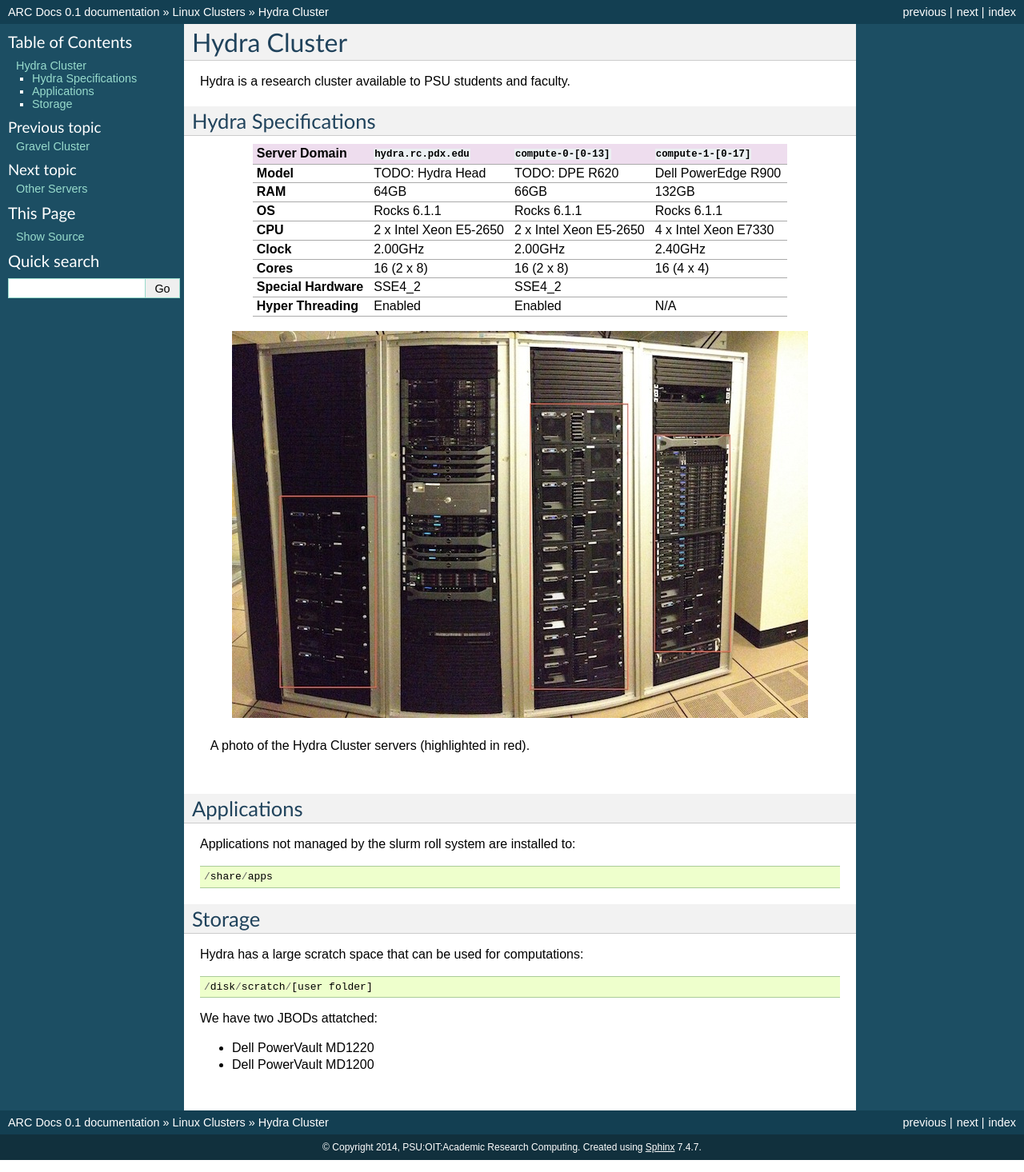
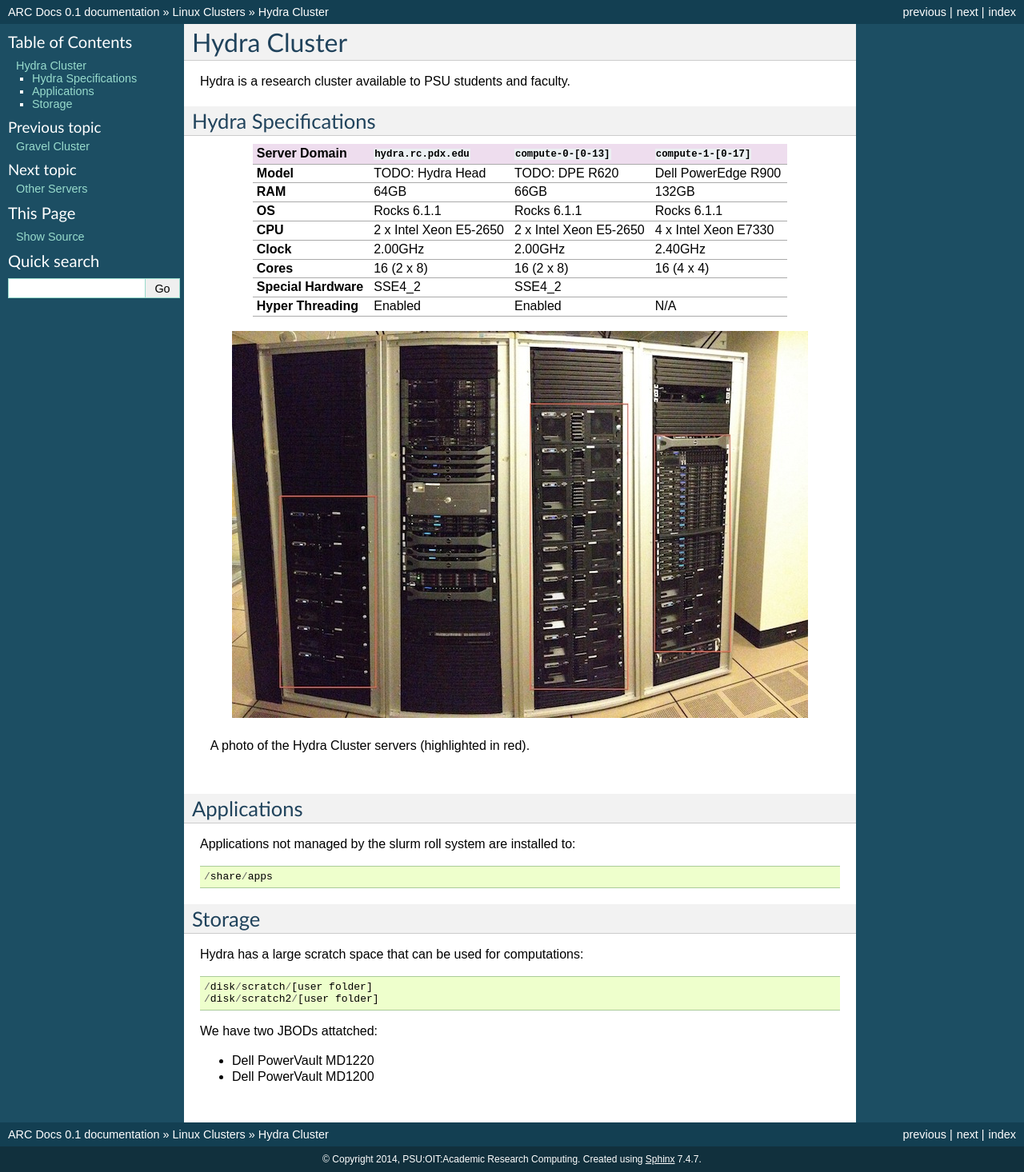
Before and after one commit to PSU-Research-Computing/psurc-docs, a Sphinx documentation site: the page built from source/linux_clusters/hydra.rst, in a window 1280 px wide. Shown: the whole page at 80% size. Built offline with Sphinx 7.4.7, drawn with Linux system fonts in a browser that asks for light colours.

Commit message:
Added note about scratch2

```diff
--- a/source/linux_clusters/hydra.rst
+++ b/source/linux_clusters/hydra.rst
@@ -50,6 +50,7 @@ Storage
 Hydra has a large scratch space that can be used for computations::
 
   /disk/scratch/[user folder]
+  /disk/scratch2/[user folder]
 
 We have two JBODs attatched:
 
```
